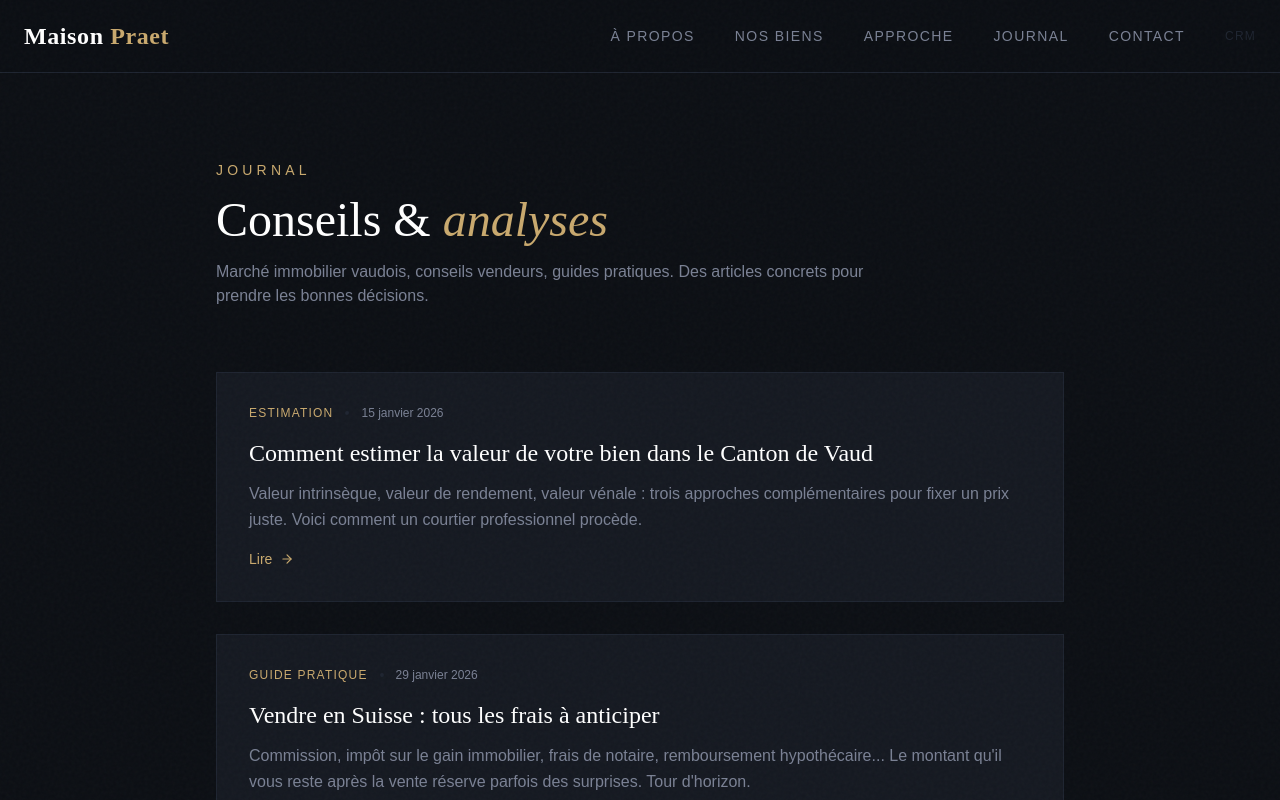
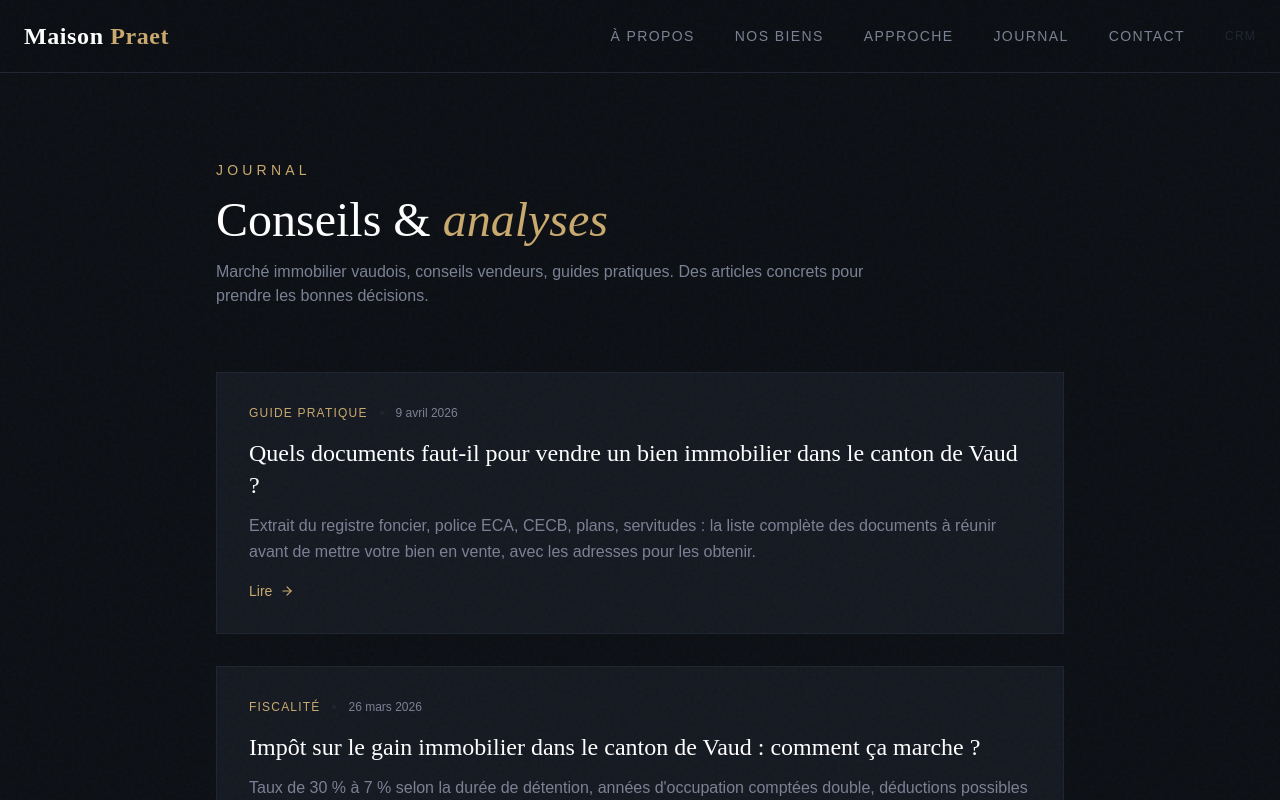
Before and after one commit to Sinseed/maison-praet, a Next.js app: page /journal in a window 1280 px wide. Shown: the top 800 px of the page. Built offline with nearby package versions, Linux system fonts and the light colour scheme.

Commit message:
fix: sort journal articles by date (newest first)

```diff
--- a/app/journal/page.tsx
+++ b/app/journal/page.tsx
@@ -10,7 +10,7 @@ export default function JournalPage() {
         <h1 className="font-display text-4xl md:text-5xl font-light text-white mb-4">Conseils & <span className="italic text-brand-gold">analyses</span></h1>
         <p className="font-body text-brand-muted mb-16 max-w-2xl">Marché immobilier vaudois, conseils vendeurs, guides pratiques. Des articles concrets pour prendre les bonnes décisions.</p>
         <div className="space-y-8">
-          {ARTICLES.map(a => (
+          {[...ARTICLES].sort((a, b) => b.date.localeCompare(a.date)).map(a => (
             <Link href={`/journal/${a.slug}`} key={a.slug} className="group block bg-brand-card border border-brand-border p-8 hover:border-brand-gold/30 transition-all duration-500">
               <div className="flex items-center gap-3 mb-4">
                 <span className="font-body text-xs tracking-widest uppercase text-brand-gold">{a.categorie}</span>
```
